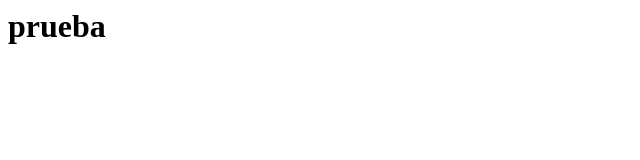
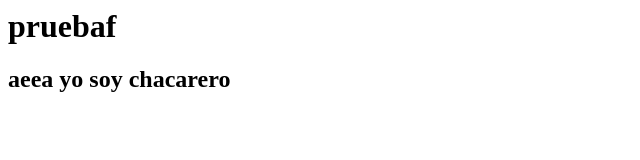
Before and after one commit to nahuelmolino/fundamentosProgramacion, a plain HTML site: page index.html in a window 1280 px wide. Shown: the whole page, without its empty margins (0-640 px from the left). Drawn offline with Linux system fonts and the light colour scheme.

Commit message:
agregue mas cambios

```diff
--- a/index.html
+++ b/index.html
@@ -5,6 +5,8 @@
 </title>
     </head>
     <body>
-        <h1>prueba</h1>
+        <h1>pruebaf</h1>
+        <h2>aeea yo soy chacarero</h2>
+
     </body>
 </html>
```
